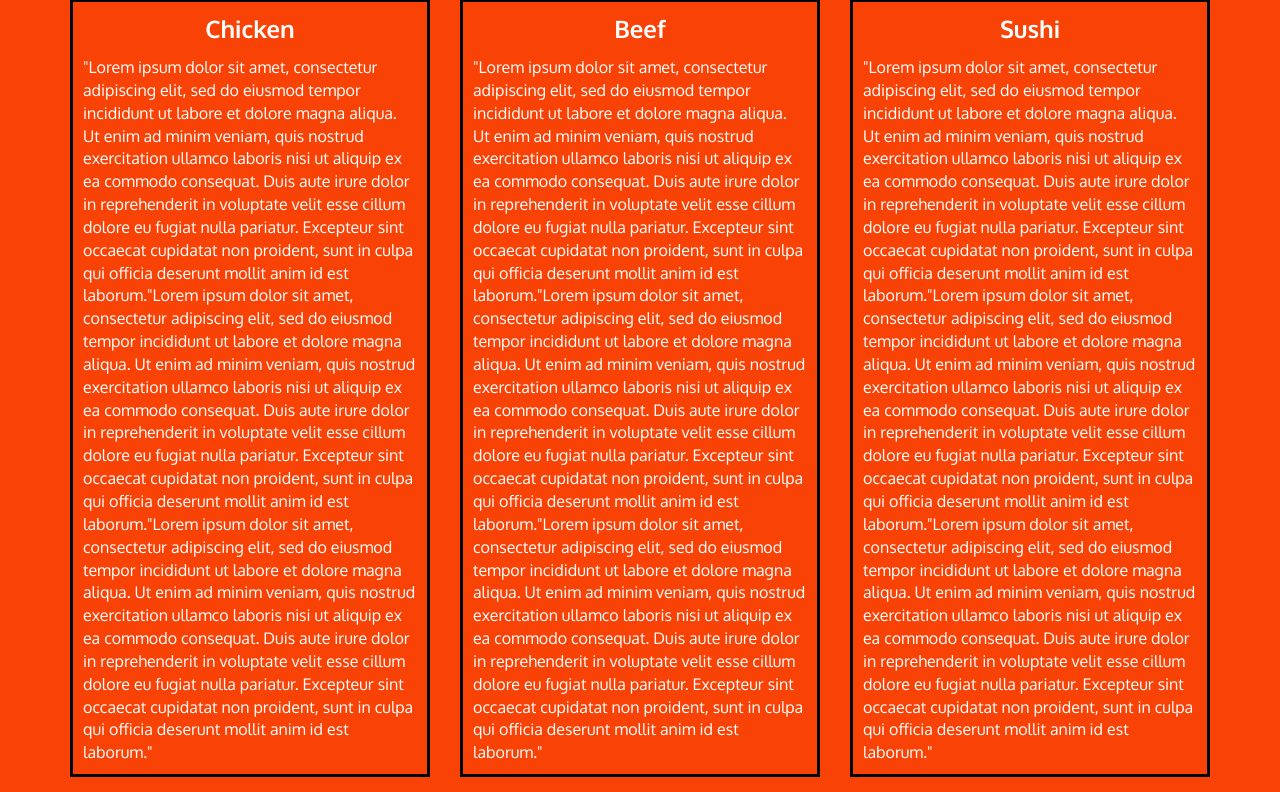
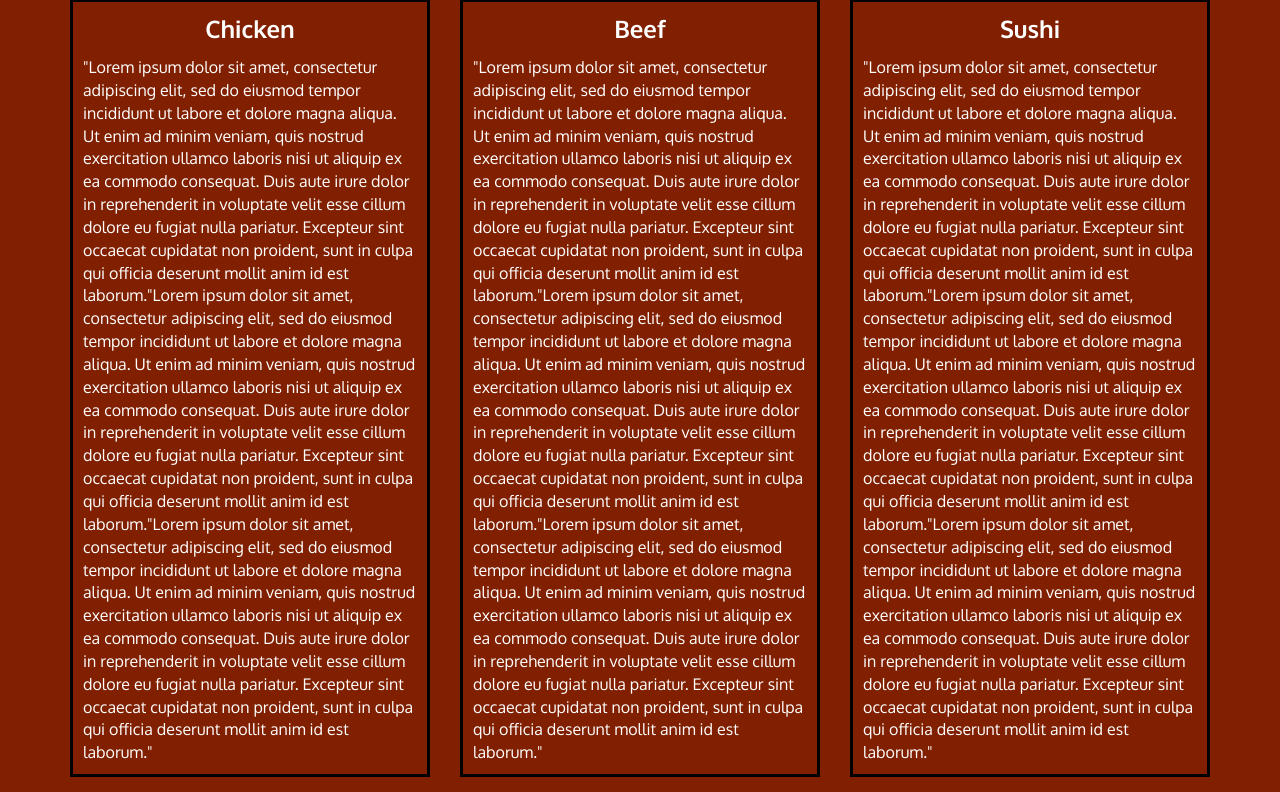
Before and after one commit to Nikhil1297/coursera-test, a plain HTML site: page assignment3/index.html in a window 1280 px wide. Shown: the part 142-934 px from the top of the page. Drawn offline with Linux system fonts and the light colour scheme; a script that the page names is missing.

Commit message:
final modification.

```diff
--- a/assignment3/css/style.css
+++ b/assignment3/css/style.css
@@ -1,7 +1,7 @@
 body {
   font-size: 16px;
   color: #fff;
-  background-color: #f94306;
+  background-color: #802000;
   font-family: 'Oxygen', sans-serif;
 }
 div.our-menu{
```
